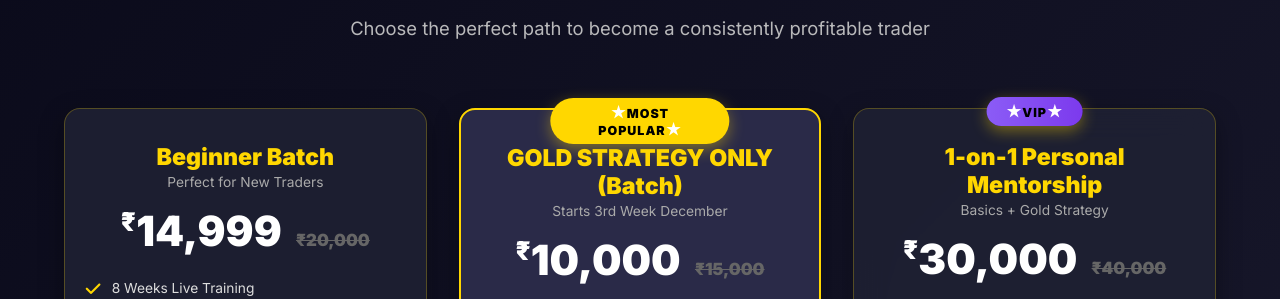
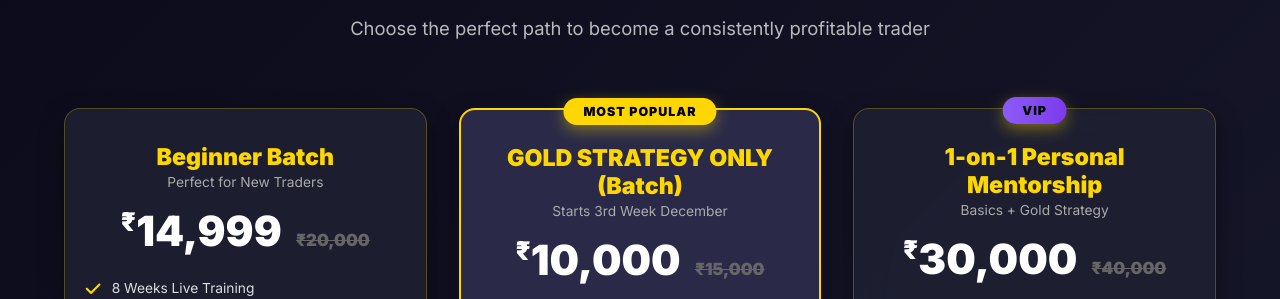
Before and after one commit to CjTheju/company, a plain HTML site: page Page.html in a window 1280 px wide. Shown: the part 2301-2600 px from the top of the page. Drawn offline with Linux system fonts and the light colour scheme; a script that the page names is missing.

Commit message:
Update style.css

```diff
--- a/style.css
+++ b/style.css
@@ -648,22 +648,6 @@ nav { display: flex; align-items: center; gap: 3rem; }
   box-shadow: 0 5px 15px rgba(255,215,0,0.4);
 }
 
-.popular-badge::before,
-.popular-badge::after {
-  content: "★";
-  color: #fff;        /* Star color */
-  font-size: 0.9rem;  /* Smaller than text */
-  margin: 0;      /* Space from text */
-}
-
-
-.popular-badges::before,
-.popular-badges:after {
-  content: "★";
-  color: #fff;        /* Star color */
-  font-size: 0.9rem;  /* Smaller than text */
-  margin: 0;      /* Space from text */
-}
 /* Compact text */
 .card-header h3 {
   font-size: 1.35rem; /* reduced */
@@ -779,11 +763,12 @@ nav { display: flex; align-items: center; gap: 3rem; }
     font-size: 1.25rem;
   }
   .popular-badge,.popular-badges {
-    padding: 4px 14px;
+    padding: 4px 12px;
     font-size: 0.6rem;
     top: -8px;
     box-shadow: 0 3px 10px rgba(255,215,0,0.35);
   }
+
 }
 
 
```
